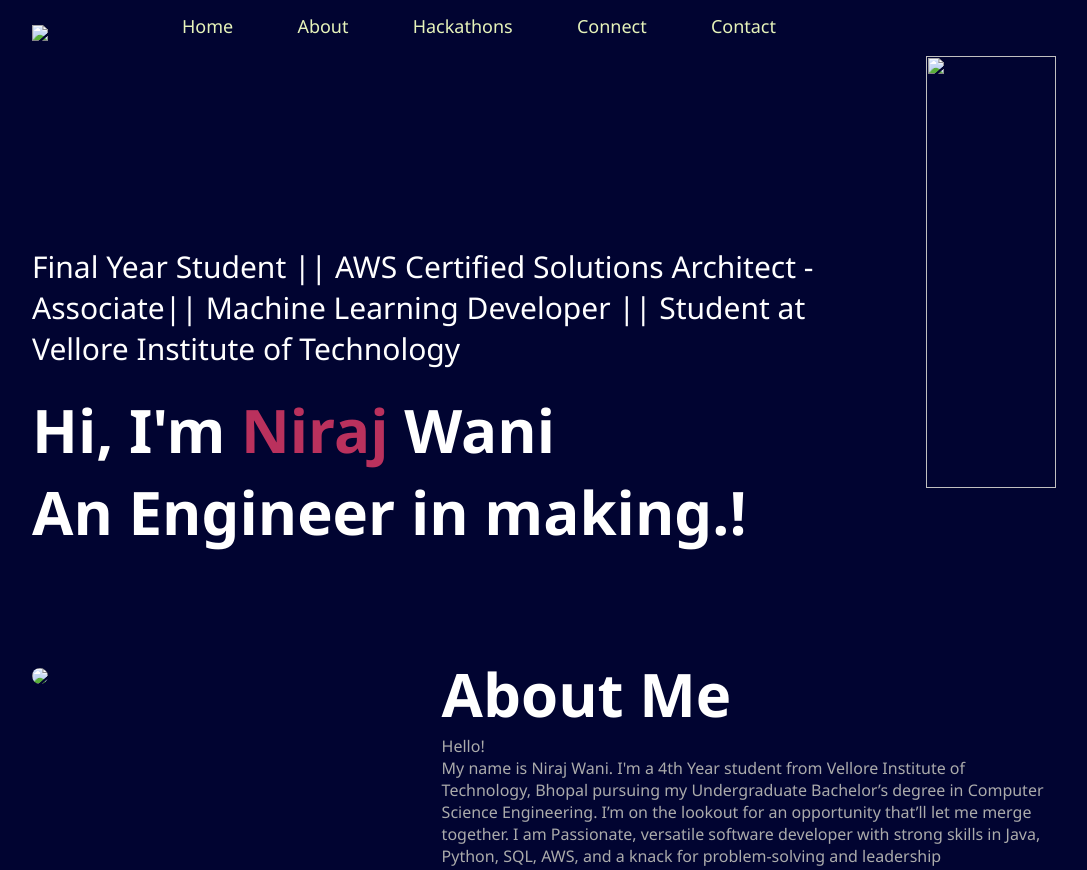
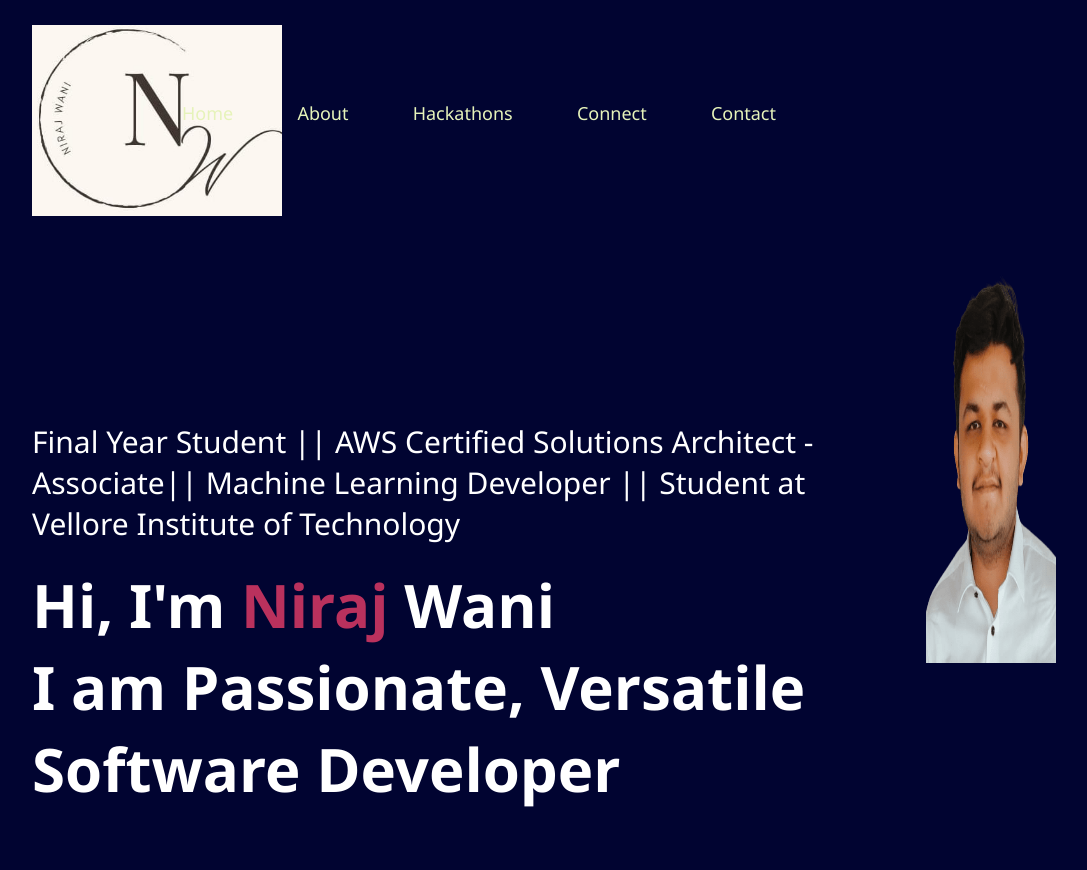
Before and after one commit to codexniraj/myPortfolio, a plain HTML site: page index.html in a window 1280 px wide. Shown: the top 870 px of the page, without its empty margins (96-1183 px from the left). Drawn offline with Linux system fonts and the light colour scheme.

Commit message:
index.html

```diff
--- a/index.html
+++ b/index.html
@@ -7,7 +7,7 @@
     <meta name="viewport" content="width=device-width, initial-scale=1.0">
     <title>Portfolio Website</title>
     <link rel="stylesheet" href="style.css">
-    <link rel="shortcut icon" type="image" href="images/profile-pic (34).png">
+    <link rel="shortcut icon" type="image" href="images/DSC_0320  mixing (1).png">
     <link href="http://maxcdn.bootstrapcdn.com/font-awesome/4.1.0/css/font-awesome.min.css" rel="stylesheet">
     <link rel="stylesheet" type="text/css " href="https://cdnjs.cloudflare.com/ajax/libs/font-awesome/6.2.0/css/all.min.css">
 </head>
@@ -16,7 +16,7 @@
     <div id="header">
         <div class="container">
             <nav>
-                <img src="/images/Logo.png" class="logo">
+                <img src="/images/logo.jpg" class="logo">
                 <ul id="sidemenu">
                     <li><a href="#header">Home</a></li>
                     <li><a href="#about">About</a></li>
@@ -30,10 +30,10 @@
             <div class="name">
                 <div class="header-text">
                     <p>Final Year Student || AWS Certified Solutions Architect - Associate|| Machine Learning Developer || Student at Vellore Institute of Technology</p>
-                    <h1>Hi, I'm <span>Niraj </span>Wani<br> An Engineer in making.! </h1>
+                    <h1>Hi, I'm <span>Niraj </span>Wani<br> I am Passionate, Versatile Software Developer </h1>
                 </div>
                 <div class="header-image">
-                    <img src="/images/DSC_0320  mixing (1).jpg ">
+                    <img src="/images/DSC_0320  mixing (1).png">
                 </div>
             </div>
         </div>
@@ -46,7 +46,7 @@
         <div class="container">
             <div class="row">
                 <div class="about-col-1">
-                    <img src="/images/1.jpg">
+                    <img src="/images/1.png">
                 </div>
                 <div class="about-col-2">
                     <h1 class="sub-title">About Me</h1>
```
